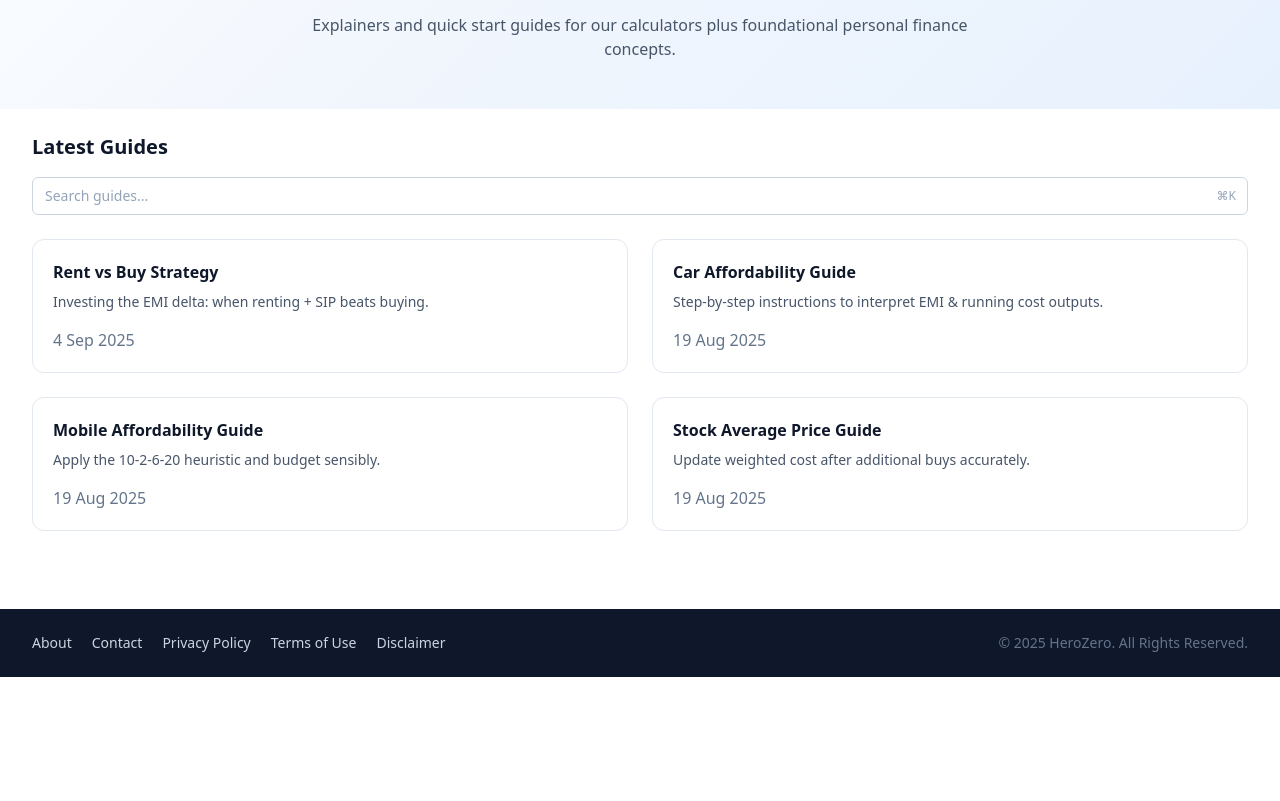
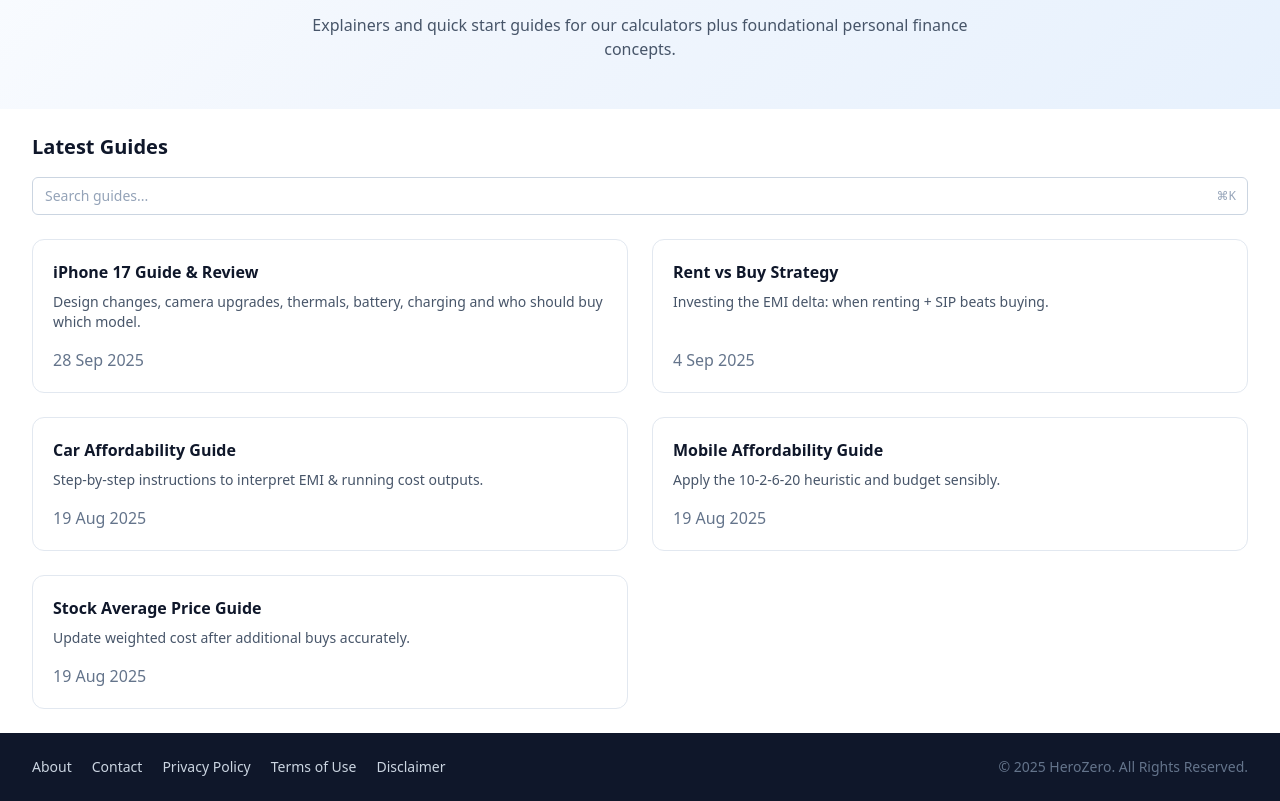
Before and after one commit to amistry3/herozero, a website: page pages/blog.html in a window 1280 px wide. Shown: the part 123-924 px from the top of the page. Before the commit the page ends 800 px from the top, so only its background shows below. Drawn offline with Linux system fonts and the light colour scheme.

Commit message:
blog entry

```diff
--- a/pages/blog.html
+++ b/pages/blog.html
@@ -60,6 +60,13 @@
                 </div>
             </div>
             <div id="postsGrid" class="grid gap-6 md:grid-cols-2 lg:grid-cols-2 xl:grid-cols-2">
+                <a href="/pages/blog/iphone-17-guide.html" data-title="iPhone 17 Guide" data-tags="iphone 17 review apple cameras battery charging pro max vapor chamber" class="group p-5 card-tile ripple-container bg-white dark:bg-slate-800 border border-slate-200 dark:border-slate-700 rounded-xl flex flex-col focus-ring transition">
+                    <div class="flex-1">
+                        <h3 class="font-semibold text-slate-900 dark:text-slate-100 group-hover:text-brand transition">iPhone 17 Guide & Review</h3>
+                        <p class="mt-2 text-sm text-slate-600 dark:text-slate-400">Design changes, camera upgrades, thermals, battery, charging and who should buy which model.</p>
+                    </div>
+                    <div class="mt-4 text-[11px] uppercase tracking-wide text-slate-500 dark:text-slate-500">28 Sep 2025</div>
+                </a>
                 <!-- Post Card Template -->
                 <a href="/pages/blog/rent-vs-buy-mutual-fund-strategy.html" data-title="Rent vs Buy" data-tags="rent buy house property emi mutual fund invest difference" class="group p-5 card-tile ripple-container bg-white dark:bg-slate-800 border border-slate-200 dark:border-slate-700 rounded-xl flex flex-col focus-ring transition">
                     <div class="flex-1">
```
